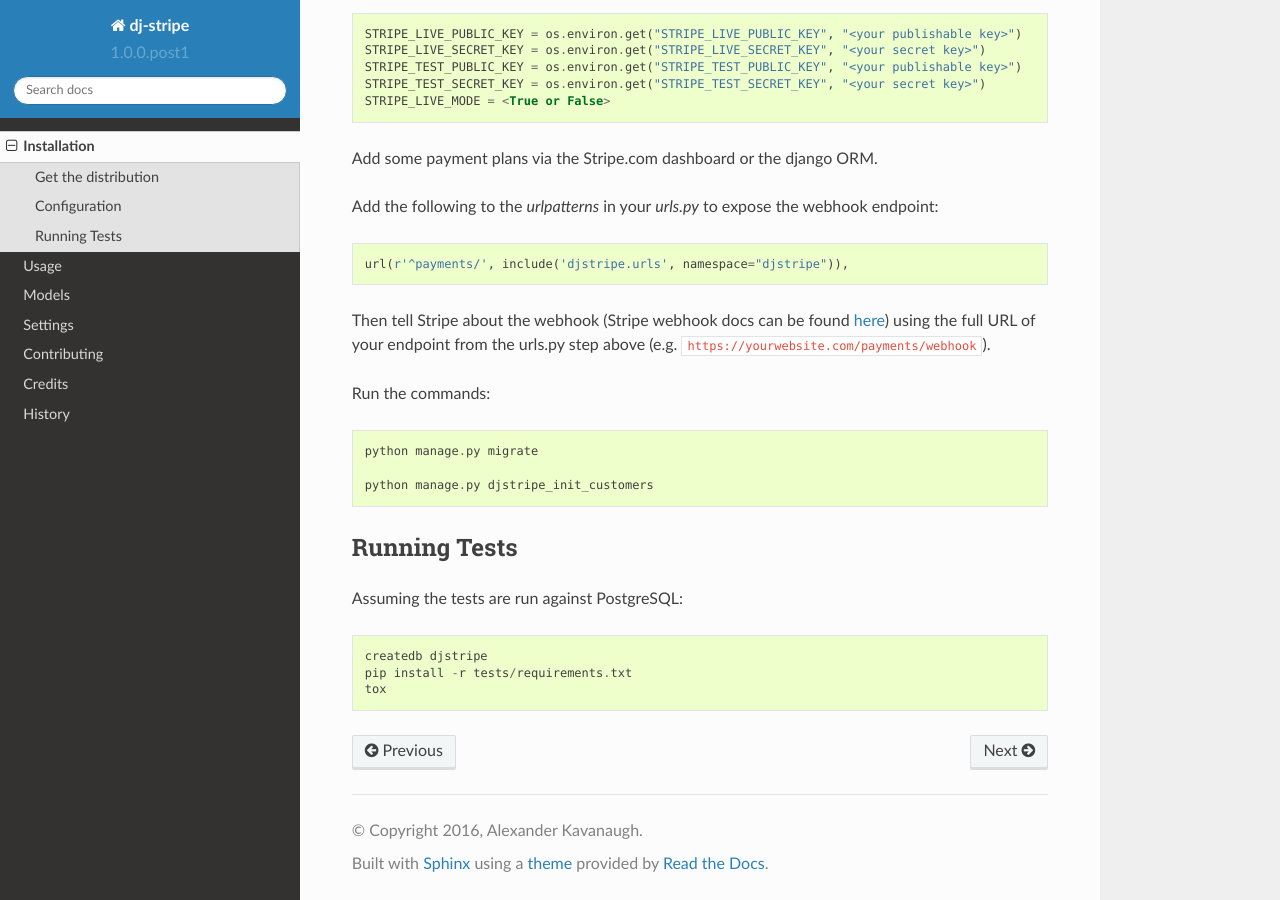
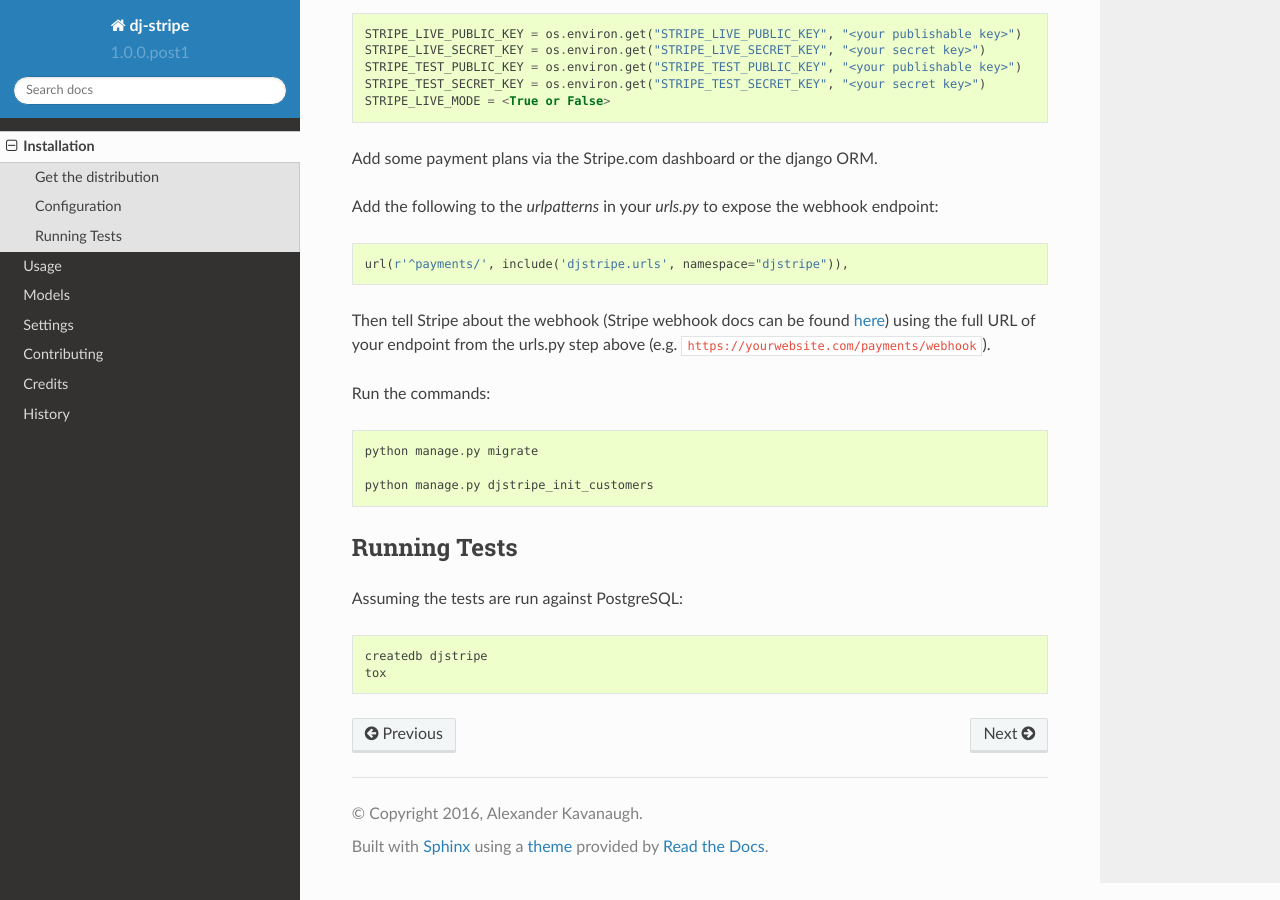
Before and after one commit to dj-stripe/dj-stripe, a Sphinx documentation site: the page built from docs/installation.rst, in a window 1280 px wide and 900 px high, scrolled down 605 px. Built offline with Sphinx 7.4.7 and the Read the Docs theme 2.0.0, drawn with Linux system fonts in a browser that asks for light colours; pages that are not in the unit, such as notebooks, are missing from menus.

Commit message:
docs: Drop unnecessary command

```diff
--- a/docs/installation.rst
+++ b/docs/installation.rst
@@ -56,5 +56,4 @@ Running Tests
 Assuming the tests are run against PostgreSQL::
 
     createdb djstripe
-    pip install -r tests/requirements.txt
     tox
```
